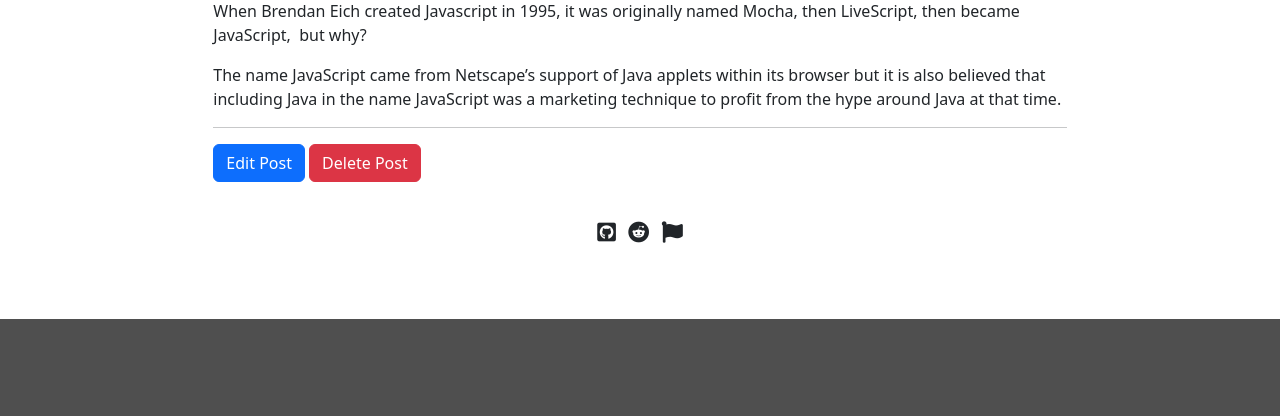
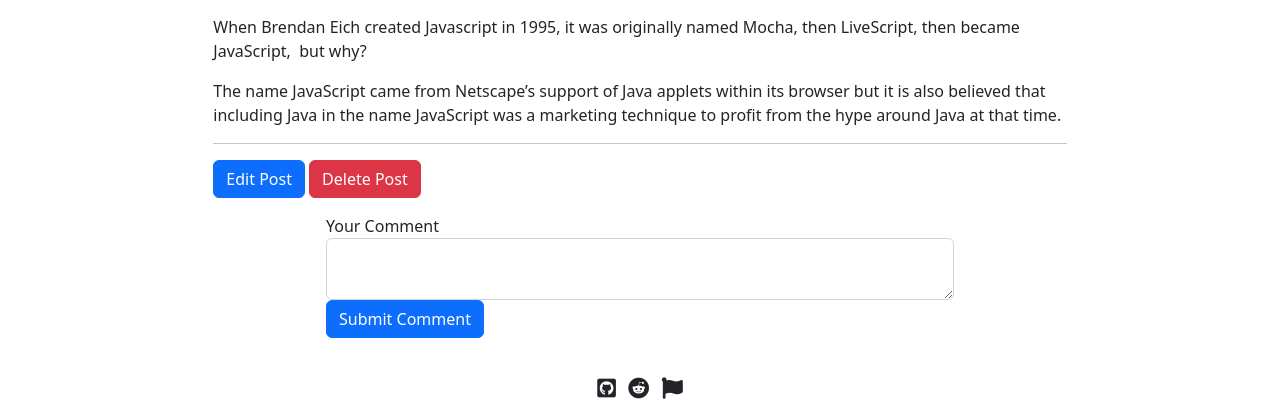
Before and after one commit to Devolvin/Projects, a Flask app: page /post/3 in a window 1280 px wide. Shown: the part 481-897 px from the top of the page. Before the commit the page ends 800 px from the top, so only its background shows below. Run offline with Flask 2, Linux system fonts and the light colour scheme; a user stored in the database is signed in; data comes from the database, SQL or seed files in the repository; both versions use the stored data as it was after the commit; some libraries are stand-ins or nearby versions; some web fonts are replaced.

Commit message:
Add ability to comment

```diff
--- a/blog project/forms.py
+++ b/blog project/forms.py
@@ -20,3 +20,7 @@
     subtitle = StringField("Subtitle", validators=[DataRequired()])
     body = CKEditorField("Blog Content", validators=[DataRequired()])
     submit = SubmitField("Submit Post")
+
+class CommentForm(FlaskForm):
+    comment = CKEditorField("Your Comment", validators=[DataRequired()])
+    submit = SubmitField("Submit Comment")
--- a/blog project/main.py
+++ b/blog project/main.py
@@ -3,7 +3,7 @@
 from sqlalchemy.orm import relationship
 from flask_login import UserMixin, login_user, LoginManager, current_user, login_required, logout_user, AnonymousUserMixin
 from flask_bootstrap import Bootstrap
-from forms import RegisterForm , LoginForm , CreatePostForm
+from forms import RegisterForm , LoginForm , CreatePostForm, CommentForm
 from werkzeug.security import generate_password_hash, check_password_hash
 from flask_ckeditor import CKEditor
 from datetime import date
@@ -144,10 +144,24 @@
         return render_template("make_post.html", form=form)
 
 
-@app.route("/post/<int:post_id>")
+@app.route("/post/<int:post_id>", methods=["GET","POST"])
 def show_post(post_id):
     requested_post = BlogPost.query.get(post_id)
-    return render_template("post.html",post=requested_post)
+    form = CommentForm()
+    if form.validate_on_submit():
+        if current_user.is_authenticated:
+            new_comment = Comment(
+                comment = form.comment.data,
+                author_id = current_user.id,
+                post_id = post_id
+            )
+            db.session.add(new_comment)
+            db.session.commit()
+            return redirect(url_for("show_post", post_id=post_id))
+        else:
+            flash("You need to be logged in to comment")
+            return redirect(url_for("login"))
+    return render_template("post.html",post=requested_post, form=form)
 
 @login_required
 @app.route("/edit_post/<int:post_id>", methods=["GET","POST"])
--- a/blog project/static/styles.css
+++ b/blog project/static/styles.css
@@ -121,6 +121,15 @@
   margin-top:1%;
 }
 
+    /* Comment Section */
+
+.comment-list{
+    list-style-type: none;
+    border-style: groove;
+    padding: 0 2rem;
+
+}
+
 
     /* Footer */
 
--- a/blog project/templates/footer.html
+++ b/blog project/templates/footer.html
@@ -7,7 +7,7 @@
         <div class="col-lg-8 col-md-10 mx-auto">
           <ul class="list-inline text-center">
             <li class="list-inline-item">
-              <a href="#" style="color:inherit;">
+              <a href="https://github.com/kaanbsaglam" style="color:inherit;">
                 <i class="fab fa-github-square fa-lg"></i>
               </a>
             </li>
--- a/blog project/templates/header.html
+++ b/blog project/templates/header.html
@@ -8,8 +8,6 @@
     <!-- Bootstrap CSS -->
       <link href="https://cdn.jsdelivr.net/npm/bootstrap@5.2.1/dist/css/bootstrap.min.css" rel="stylesheet" integrity="sha384-iYQeCzEYFbKjA/T2uDLTpkwGzCiq6soy8tYaI1GyVh/UjpbCx/TYkiZhlZB6+fzT" crossorigin="anonymous">
       <script src="https://cdn.jsdelivr.net/npm/bootstrap@5.2.1/dist/js/bootstrap.bundle.min.js" integrity="sha384-u1OknCvxWvY5kfmNBILK2hRnQC3Pr17a+RTT6rIHI7NnikvbZlHgTPOOmMi466C8" crossorigin="anonymous"></script>
-      <script src="https://ajax.googleapis.com/ajax/libs/jquery/3.6.0/jquery.min.js"></script>
-      <script src="../static/navbar.js"> </script>
     <!-- My css file -->
 
      <link rel="stylesheet" href="../static/styles.css">
--- a/blog project/templates/post.html
+++ b/blog project/templates/post.html
@@ -1,10 +1,12 @@
 {% include "header.html" %}
+{% import "bootstrap/wtf.html" as wtf %}
 
   <!-- Page Header -->
 {% if sentence %}
 <header class="page-header" style="background-image:linear-gradient(rgba(0, 0, 0, 0.5), rgba(0, 0, 0, 0.5)),
   url('https://cdn.pixabay.com/photo/2016/11/30/12/16/question-mark-1872665_960_720.jpg')">
-{% else %}<header class="page-header" style="background-image:linear-gradient(rgba(0, 0, 0, 0.5), rgba(0, 0, 0, 0.5)),
+{% else %}
+<header class="page-header" style="background-image:linear-gradient(rgba(0, 0, 0, 0.5), rgba(0, 0, 0, 0.5)),
   url('https://cdn.pixabay.com/photo/2016/04/30/13/12/sutterlin-1362879_960_720.jpg')">
 {% endif %}
     <div class="container">
@@ -15,7 +17,7 @@
                 {% if sentence %}
                     We found your answer in: <br><br>
                 {% endif %}
-                {{post.title}} </h1>{{post.title}} </h1>
+                {{post.title}} </h1>
             <h2 class="post-subtitle" style="color:white"> {{post.subtitle}}  </h2>
               <span class="post-author-and-date" style="color:white">Posted by
               <a href="#">{{post.author.username}}</a>
@@ -43,8 +45,8 @@
 
 
   <!-- Post Content -->
-  <article>
-        <div class="col-lg-8 col-md-10 mx-auto">
+
+        <div class="col-lg-8 col-md-10 mx-auto my-3">
             {{ post.body|safe }}
             <hr>
             <div class="clearfix">
@@ -54,8 +56,38 @@
                 {% endif %}
         </div>
       </div>
+
+    <div class="row">
+        {% if not sentence %}
+        {% if current_user.is_authenticated %}
+        <div class=" col-lg-6 clog-md-8 mx-auto">
+          {{ ckeditor.load() }}
+          {{ ckeditor.config(name='comment') }}
+          {{ wtf.quick_form(form, novalidate=True, button_map={"submit": "primary"}) }}
+        </div>
+        {% endif %}
+        {% if post.comments %}
+        <div class="col-lg-8 col-md-10 mx-auto mt-4">
+            <h3 class="text-center my-3"> Comment Section </h3>
+              <ul class="comment-list">
+                <li class="my-1">
+                  {% for comment in post.comments %}
+                    <div>
+                      <p>{{comment.comment|safe}}</p>
+                      <span>Posted by <a href="#">{{comment.author.username}}</a></span>
+                        <hr>
+                    </div>
+                  {% endfor %}
+                </li>
+              </ul>
+            </div>
+        {% endif %}
+        {% endif %}
     </div>
-  </article>
+
+
+    </div>
+
 
 
 
```
Also changed, not shown: blog project/blog.db.
